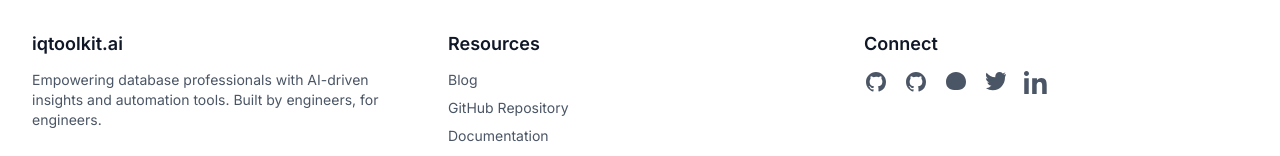
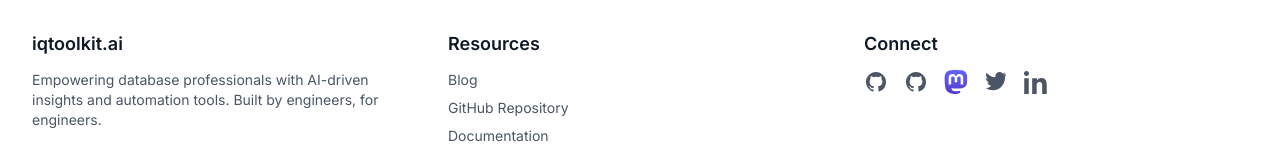
Before and after one commit to iqtoolkit/iqtoolkit.ai, a Next.js app: page / in a window 1280 px wide. Shown: the part 3043-3199 px from the top of the page. Built offline with nearby package versions, Linux system fonts and the light colour scheme.

Commit message:
feat: add SocialIcon component and integrate Mastodon SVG icon

```diff
--- a/app/page.tsx
+++ b/app/page.tsx
@@ -549,14 +549,13 @@ export default function Home() {
                   className="text-gray-600 hover:text-blue-600 dark:text-gray-400 dark:hover:text-blue-400"
                   aria-label="Mastodon"
                 >
-                  <svg
+                  <Image
+                    src="/img/mastodon.svg"
+                    alt="Mastodon"
+                    width={24}
+                    height={24}
                     className="h-6 w-6"
-                    fill="currentColor"
-                    viewBox="0 0 24 24"
-                    aria-hidden="true"
-                  >
-                    <path d="M12 2c5.523 0 10 4.372 10 9.764 0 6.773-4.953 8.356-10 8.356s-10-1.583-10-8.356C2 6.372 6.477 2 12 2zm-3.5 6.5a1 1 0 011 1V14h-1.5V9.5a1 1 0 011-1zm7 0a1 1 0 011 1V14h-1.5V9.5a1 1 0 011-1zm-3.5 2.25c.69 0 1.25.56 1.25 1.25v3h-2.5v-3c0-.69.56-1.25 1.25-1.25z" />
-                  </svg>
+                  />
                 </a>
                 <a
                   href="https://twitter.com/iqtoolkit"
--- /dev/null
+++ b/components/SocialIcon.tsx
@@ -0,0 +1,39 @@
+import Image from "next/image";
+
+interface SocialIconProps {
+  href: string;
+  label: string;
+  variant: "github" | "mastodon" | "twitter" | "linkedin";
+  rel?: string;
+}
+
+const iconMap: Record<SocialIconProps["variant"], { type: "svg" | "image"; path: string }> = {
+  github: { type: "svg", path: "/img/icons/github.svg" },
+  mastodon: { type: "image", path: "/img/mastodon.svg" },
+  twitter: { type: "svg", path: "/img/icons/twitter.svg" },
+  linkedin: { type: "svg", path: "/img/icons/linkedin.svg" },
+};
+
+export function SocialIcon({ href, label, variant, rel }: SocialIconProps) {
+  const icon = iconMap[variant];
+
+  if (!icon) {
+    return null;
+  }
+
+  return (
+    <a
+      href={href}
+      target="_blank"
+      rel={rel ?? "noopener noreferrer"}
+      aria-label={label}
+      className="text-gray-600 hover:text-blue-600 dark:text-gray-400 dark:hover:text-blue-400"
+    >
+      {icon.type === "image" ? (
+        <Image src={icon.path} alt={label} width={24} height={24} className="h-6 w-6" />
+      ) : (
+        <Image src={icon.path} alt={label} width={24} height={24} className="h-6 w-6" />
+      )}
+    </a>
+  );
+}
```
Also changed, not shown: public/img/mastodon.svg (added).
